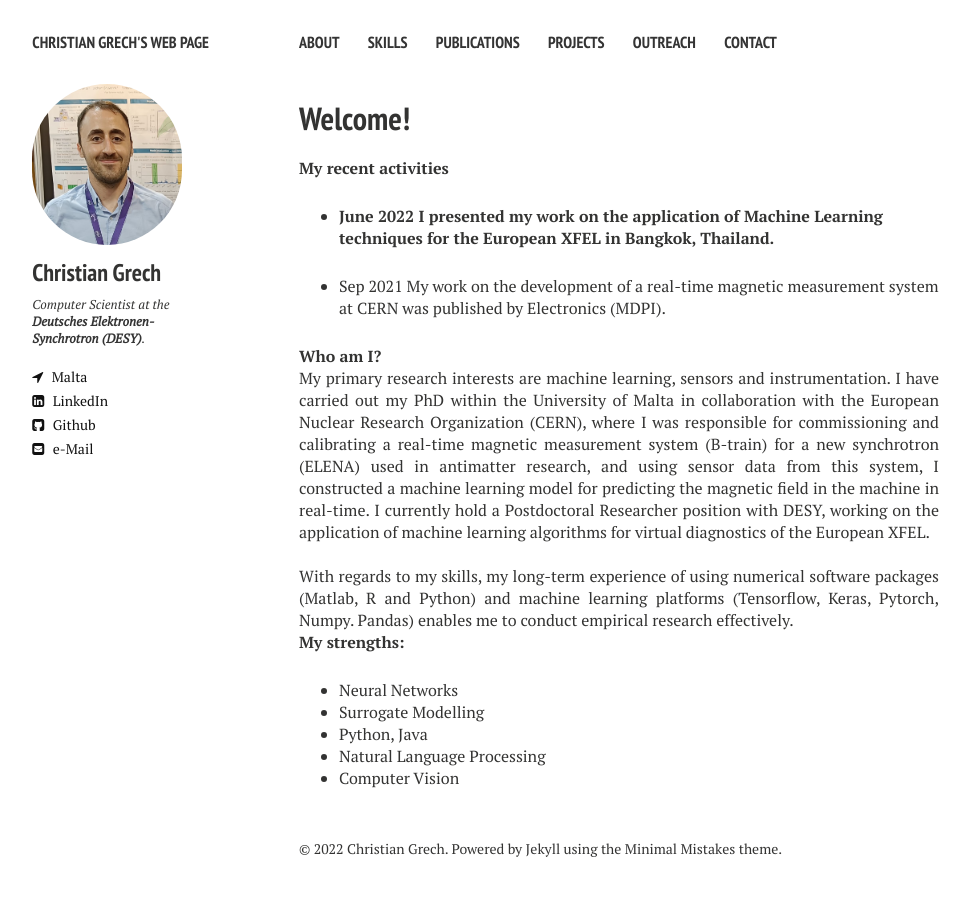
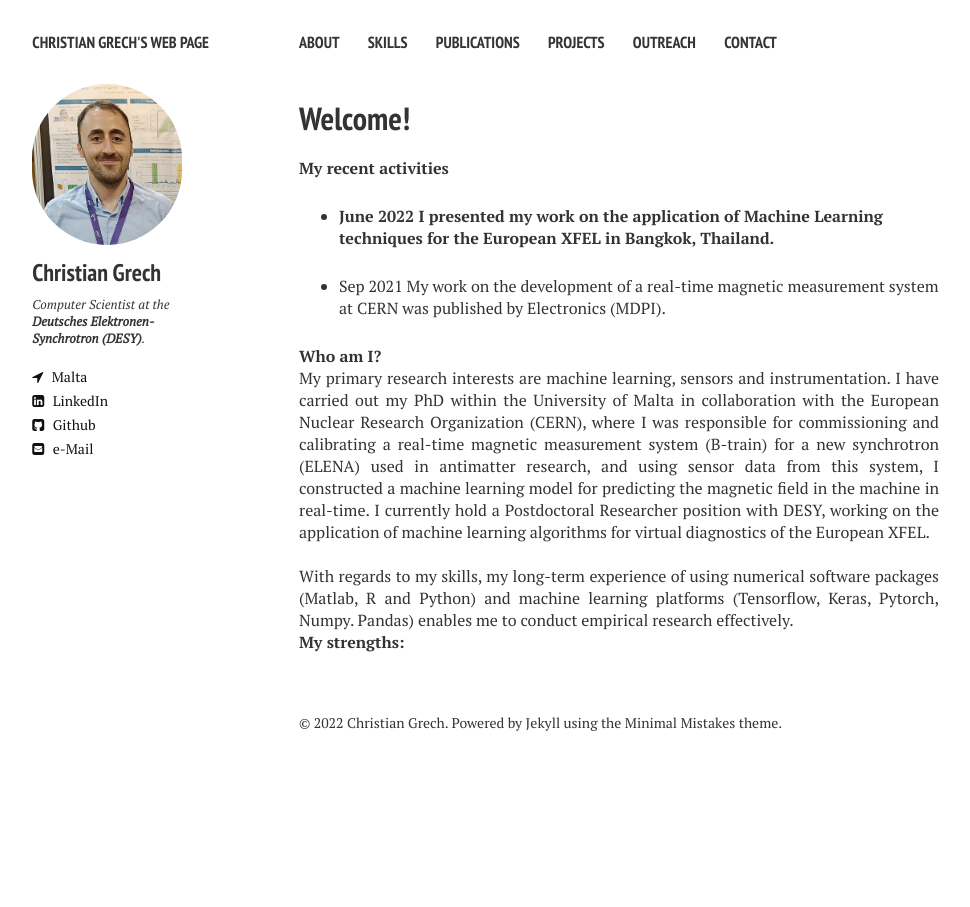
Before and after one commit to cgre23/cgre23.github.io, a Jekyll site: the page built from index.md, in a window 1280 px wide. Shown: the whole page, without its empty margins (21-991 px from the left). Built offline with Jekyll 4.4.1, drawn with Linux system fonts in a browser that asks for light colours; nearby versions of some CDN libraries.

Commit message:
Update index.md

```diff
--- a/index.md
+++ b/index.md
@@ -17,15 +17,6 @@ image: banner1.png
 
 <p align="justify">My primary research interests are machine learning, sensors and instrumentation. I have carried out my PhD within the University of Malta in collaboration with the European Nuclear Research Organization (CERN), where I was responsible for commissioning and calibrating a real-time magnetic measurement system (B-train) for a new synchrotron (ELENA) used in antimatter research, and using sensor data from this system, I constructed a machine learning model for predicting the magnetic field in the machine in real-time. I currently hold a Postdoctoral Researcher position with DESY, working on the application of machine learning algorithms for virtual diagnostics of the European XFEL. </p><br>
 
-
 <p align="justify">With regards to my skills, my long-term experience of using numerical software packages (Matlab, R and Python) and machine learning platforms (Tensorflow, Keras, Pytorch, Numpy. Pandas) enables me to conduct empirical research effectively. </p>
 
 **My strengths:**
-
-<ul>
-  <li>Neural Networks</li>
-  <li>Surrogate Modelling</li>
-  <li>Python, Java</li>
-  <li>Natural Language Processing</li>
-  <li>Computer Vision</li>
-</ul>
```
